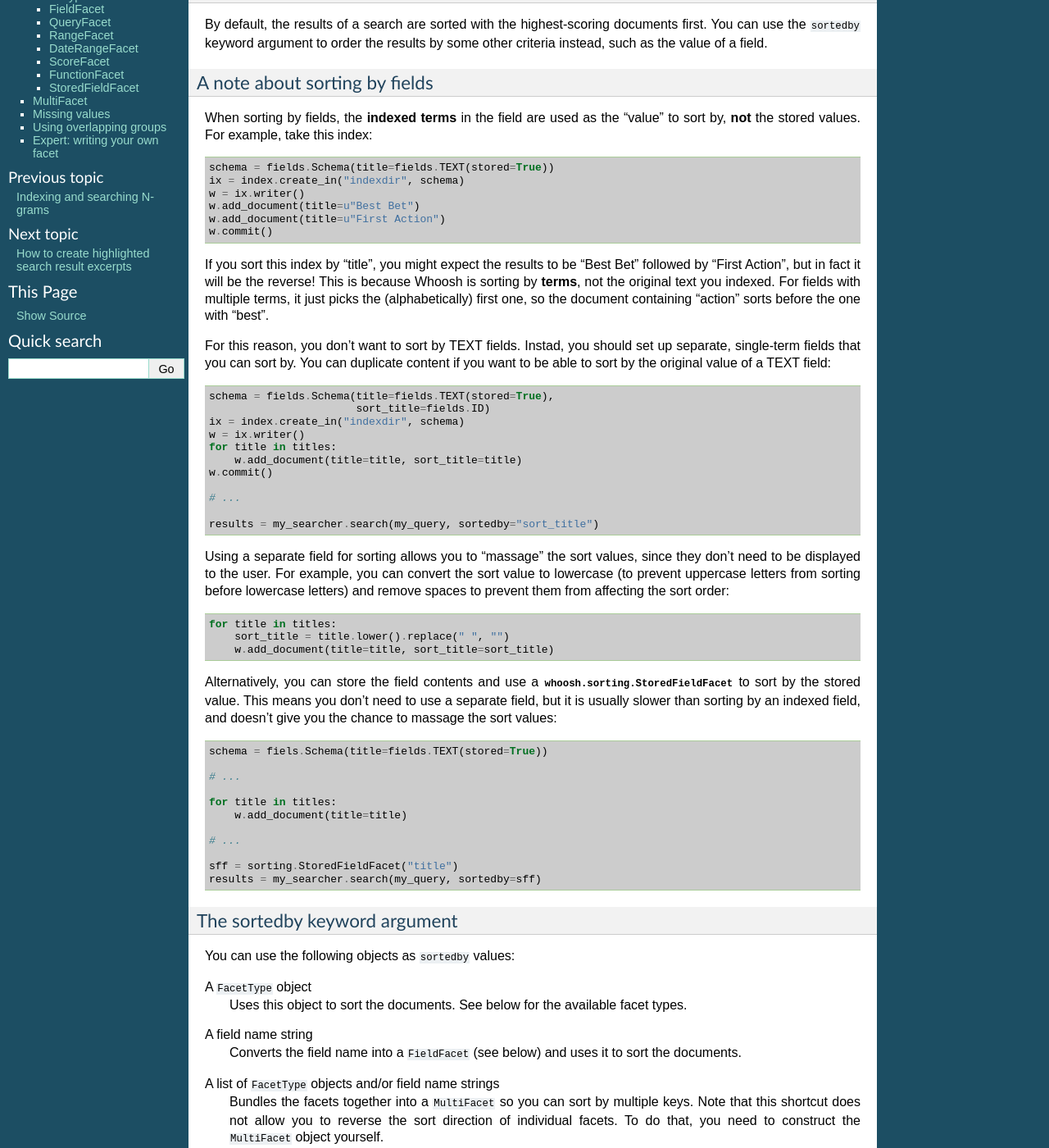
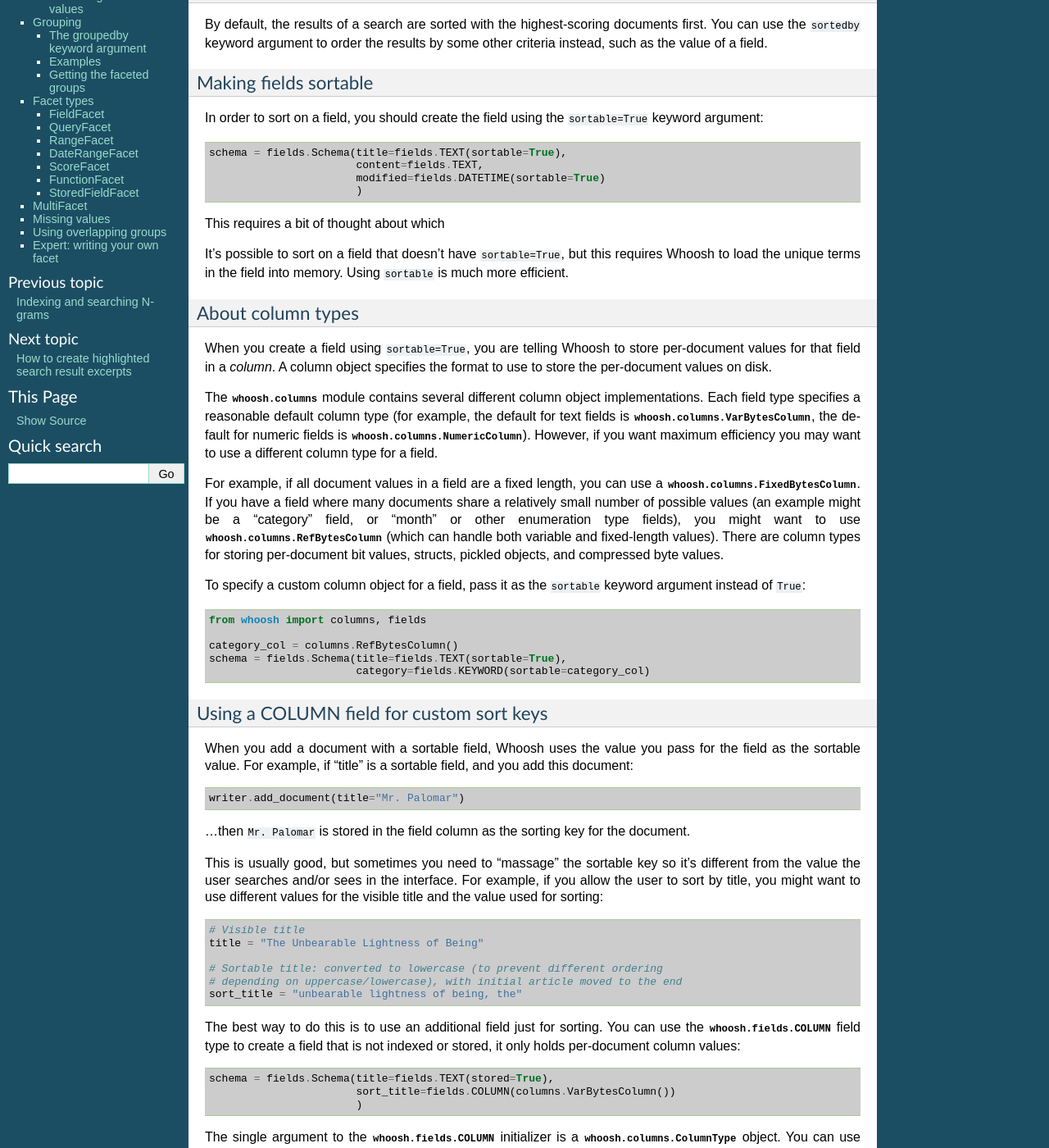
Before and after one commit to dex4er/whoosh, a Sphinx documentation site: the page built from docs/source/facets.rst, in a window 1280 px wide and 1400 px high, scrolled down 311 px. Shown: the whole window at 82% size. Built offline with Sphinx 7.4.7, drawn with Linux system fonts in a browser that asks for light colours; some of the changed text lies outside the part shown.

Commit message:
Added sorting.add_sortable() function for creating columns for existing fields. Rewrote sorting documentation for columns. Removed deprecated "Sorter" interface.

```diff
--- a/docs/source/facets.rst
+++ b/docs/source/facets.rst
@@ -22,74 +22,186 @@ documents first. You can use the ``sortedby`` keyword argument to order the
 results by some other criteria instead, such as the value of a field.
 
 
-A note about sorting by fields
-------------------------------
+Making fields sortable
+----------------------
 
-When sorting by fields, the **indexed terms** in the field are used as the
-"value" to sort by, **not** the stored values. For example, take this index::
+In order to sort on a field, you should create the field using the
+``sortable=True`` keyword argument::
 
-    schema = fields.Schema(title=fields.TEXT(stored=True))
-    ix = index.create_in("indexdir", schema)
-    w = ix.writer()
-    w.add_document(title=u"Best Bet")
-    w.add_document(title=u"First Action")
-    w.commit()
+    schema = fields.Schema(title=fields.TEXT(sortable=True),
+                           content=fields.TEXT,
+                           modified=fields.DATETIME(sortable=True)
+                           )
 
-If you sort this index by "title", you might expect the results to be
-"Best Bet" followed by "First Action", but in fact it will be the reverse! This
-is because Whoosh is sorting by **terms**, not the original text you indexed.
-For fields with multiple terms, it just picks the (alphabetically) first one,
-so the document containing "action" sorts before the one with "best".
+This requires a bit of thought about which
 
-For this reason, you don't want to sort by TEXT fields. Instad, you should set
-up separate, single-term fields that you can sort by. You can duplicate content
-if you want to be able to sort by the original value of a TEXT field::
+It's possible to sort on a field that doesn't have ``sortable=True``, but this
+requires Whoosh to load the unique terms in the field into memory. Using
+``sortable`` is much more efficient.
+
+
+About column types
+------------------
+
+When you create a field using ``sortable=True``, you are telling Whoosh to store
+per-document values for that field in a *column*. A column object specifies the
+format to use to store the per-document values on disk.
+
+The :mod:`whoosh.columns` module contains several different column object
+implementations. Each field type specifies a reasonable default column type (for
+example, the default for text fields is :class:`whoosh.columns.VarBytesColumn`,
+the default for numeric fields is :class:`whoosh.columns.NumericColumn`).
+However, if you want maximum efficiency you may want to use a different column
+type for a field.
+
+For example, if all document values in a field are a fixed length, you can use a
+:class:`whoosh.columns.FixedBytesColumn`. If you have a field where many
+documents share a relatively small number of possible values (an example might
+be a "category" field, or "month" or other enumeration type fields), you might
+want to use :class:`whoosh.columns.RefBytesColumn` (which can handle both
+variable and fixed-length values). There are column types for storing
+per-document bit values, structs, pickled objects, and compressed byte values.
+
+To specify a custom column object for a field, pass it as the ``sortable``
+keyword argument instead of ``True``::
+
+    from whoosh import columns, fields
+
+    category_col = columns.RefBytesColumn()
+    schema = fields.Schema(title=fields.TEXT(sortable=True),
+                           category=fields.KEYWORD(sortable=category_col)
+
+
+Using a COLUMN field for custom sort keys
+-----------------------------------------
+
+When you add a document with a sortable field, Whoosh uses the value you pass
+for the field as the sortable value. For example, if "title" is a sortable
+field, and you add this document::
+
+    writer.add_document(title="Mr. Palomar")
+
+...then ``Mr. Palomar`` is stored in the field column as the sorting key for the
+document.
+
+This is usually good, but sometimes you need to "massage" the sortable key so
+it's different from the value the user searches and/or sees in the interface.
+For example, if you allow the user to sort by title, you might want to use
+different values for the visible title and the value used for sorting::
+
+    # Visible title
+    title = "The Unbearable Lightness of Being"
+
+    # Sortable title: converted to lowercase (to prevent different ordering
+    # depending on uppercase/lowercase), with initial article moved to the end
+    sort_title = "unbearable lightness of being, the"
+
+The best way to do this is to use an additional field just for sorting. You can
+use the :class:`whoosh.fields.COLUMN` field type to create a field that is not
+indexed or stored, it only holds per-document column values::
 
     schema = fields.Schema(title=fields.TEXT(stored=True),
-                           sort_title=fields.ID)
-    ix = index.create_in("indexdir", schema)
-    w = ix.writer()
-    for title in titles:
-        w.add_document(title=title, sort_title=title)
-    w.commit()
+                           sort_title=fields.COLUMN(columns.VarBytesColumn())
+                           )
 
-    # ...
+The single argument to the :class:`whoosh.fields.COLUMN` initializer is a
+:class:`whoosh.columns.ColumnType` object. You can use any of the various
+column types in the :mod:`whoosh.columns` module.
 
-    results = my_searcher.search(my_query, sortedby="sort_title")
+As another example, say you are indexing documents that have a custom sorting
+order associated with each document, such as a "priority" number::
 
-Using a separate field for sorting allows you to "massage" the sort values,
-since they don't need to be displayed to the user. For example, you can
-convert the sort value to lowercase (to prevent uppercase letters from sorting
-before lowercase letters) and remove spaces to prevent them from affecting the
-sort order::
+    name=Big Wheel
+    price=100
+    priority=1
 
-    for title in titles:
-        sort_title = title.lower().replace(" ", "")
-        w.add_document(title=title, sort_title=sort_title)
+    name=Toss Across
+    price=40
+    priority=3
 
-Alternatively, you can store the field contents and use a
-:class:`whoosh.sorting.StoredFieldFacet` to sort by the stored value. This
-means you don't need to use a separate field, but it is usually slower than
-sorting by an indexed field, and doesn't give you the chance to massage the
-sort values::
+    name=Slinky
+    price=25
+    priority=2
+    ...
 
-    schema = fiels.Schema(title=fields.TEXT(stored=True))
+You can use a column field with a numeric column object to hold the "priority"
+and use it for sorting::
 
-    # ...
+    schema = fields.Schema(name=fields.TEXT(stored=True),
+                           price=fields.NUMERIC(stored=True),
+                           priority=fields.COLUMN(columns.NumericColumn("i"),
+                           )
 
-    for title in titles:
-        w.add_document(title=title)
-
-    # ...
-
-    sff = sorting.StoredFieldFacet("title")
-    results = my_searcher.search(my_query, sortedby=sff)
+(Note that :class:`columns.NumericColumn` takes a type code character like the
+codes used by Python's ``struct`` and ``array`` modules.)
 
 
-The sortedby keyword argument
------------------------------
+Making existing fields sortable
+-------------------------------
 
-You can use the following objects as ``sortedby`` values:
+If you have an existing index from before the ``sortable`` argument was added
+in Whoosh 3.0, or you didn't think you needed a field to be sortable but now
+you find that you need to sort it, you can add "sortability" to an existing
+index using the :func:`whoosh.sorting.add_sortable` utility function::
+
+    from whoosh import columns, fields, index, sorting
+
+    # Say we have an existing index with this schema
+    schema = fields.Schema(title=fields.TEXT,
+                           price=fields.NUMERIC)
+
+    # To use add_sortable, first open a writer for the index
+    ix = index.open_dir("indexdir")
+    with ix.writer() as w:
+        # Add sortable=True to the "price" field using field terms as the
+        # sortable values
+        sorting.add_sortable(w, "price", sorting.FieldFacet("price"))
+
+        # Add sortable=True to the "title" field using the
+        # stored field values as the sortable value
+        sorting.add_sortable(w, "title", sorting.StoredFieldFacet("title"))
+
+You can specify a custom column type when you call ``add_sortable`` using the
+``column`` keyword argument::
+
+    add_sortable(w, "chapter", sorting.FieldFacet("chapter"),
+                 column=columns.RefBytesColumn())
+
+See the documentation for :func:`~whoosh.sorting.add_sortable` for more
+information.
+
+
+Sorting search results
+----------------------
+
+When you tell Whoosh to sort by a field (or fields), it uses the per-document
+values in the field's column as sorting keys for the documents.
+
+Normally search results are sorted by descending relevance score. You can tell
+Whoosh to use a different ordering by passing the ``sortedby`` keyword argument
+to the :meth:`~whoosh.searching.Searcher.search` method::
+
+    from whoosh import fields, index, qparser
+
+    schema = fields.Schema(title=fields.TEXT(stored=True),
+                           price=fields.NUMERIC(sortable=True))
+    ix = index.create_in("indexdir", schema)
+
+    with ix.writer() as w:
+        w.add_document(title="Big Deal", price=20)
+        w.add_document(title="Mr. Big", price=10)
+        w.add_document(title="Big Top", price=15)
+
+    with ix.searcher() as s:
+        qp = qparser.QueryParser("big", ix.schema)
+        q = qp.parse(user_query_string)
+
+        # Sort search results from lowest to highest price
+        results = searcher.search(q, sortedby="price")
+        for hit in results:
+            print(hit["title"])
+
+You can use any of the following objects as ``sortedby`` values:
 
 A ``FacetType`` object
     Uses this object to sort the documents. See below for the available facet
@@ -140,6 +252,32 @@ Sort by the "category" field, then by the document's score::
     cats = sorting.FieldFacet("category")
     scores = sorting.ScoreFacet()
     results = searcher.search(myquery, sortedby=[cats, scores])
+
+
+Accessing column values
+-----------------------
+
+Per-document column values are available in :class:`~whoosh.searching.Hit`
+objects just like stored field values::
+
+    schema = fields.Schema(title=fields.TEXT(stored=True),
+                           price=fields.NUMERIC(sortable=True))
+
+    ...
+
+    results = searcher.search(myquery)
+    for hit in results:
+        print(hit["title"], hit["price")
+
+ADVANCED: if you want to access abitrary per-document values quickly you can get
+a column reader object::
+
+    with ix.searcher() as s:
+        reader = s.reader()
+
+        colreader = s.reader().column_reader("price")
+        for docnum in reader.all_doc_ids():
+            print(colreader[docnum])
 
 
 Grouping
```
Also changed, not shown: other parts of docs/source/facets.rst (+1 -1 lines), 6 other files.
